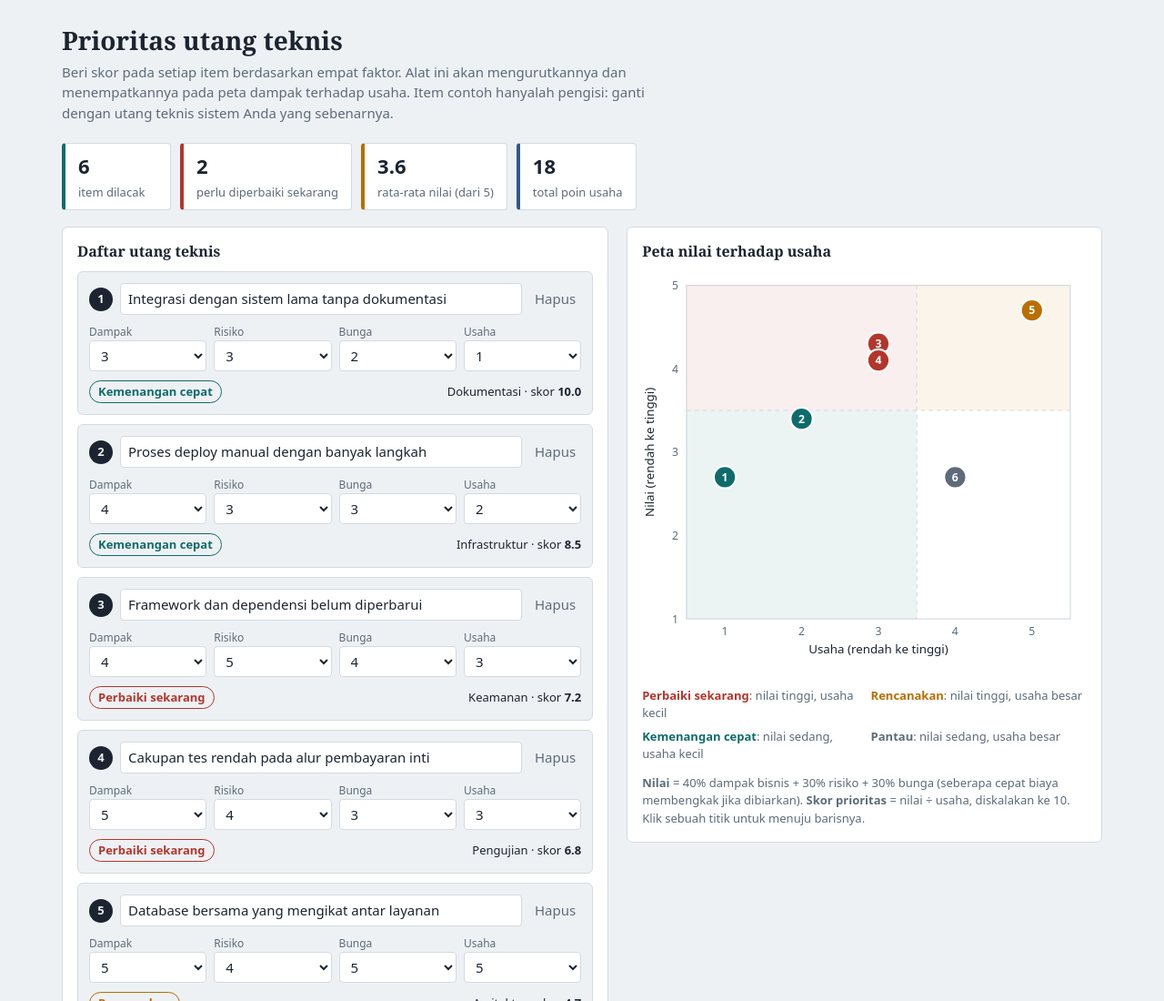
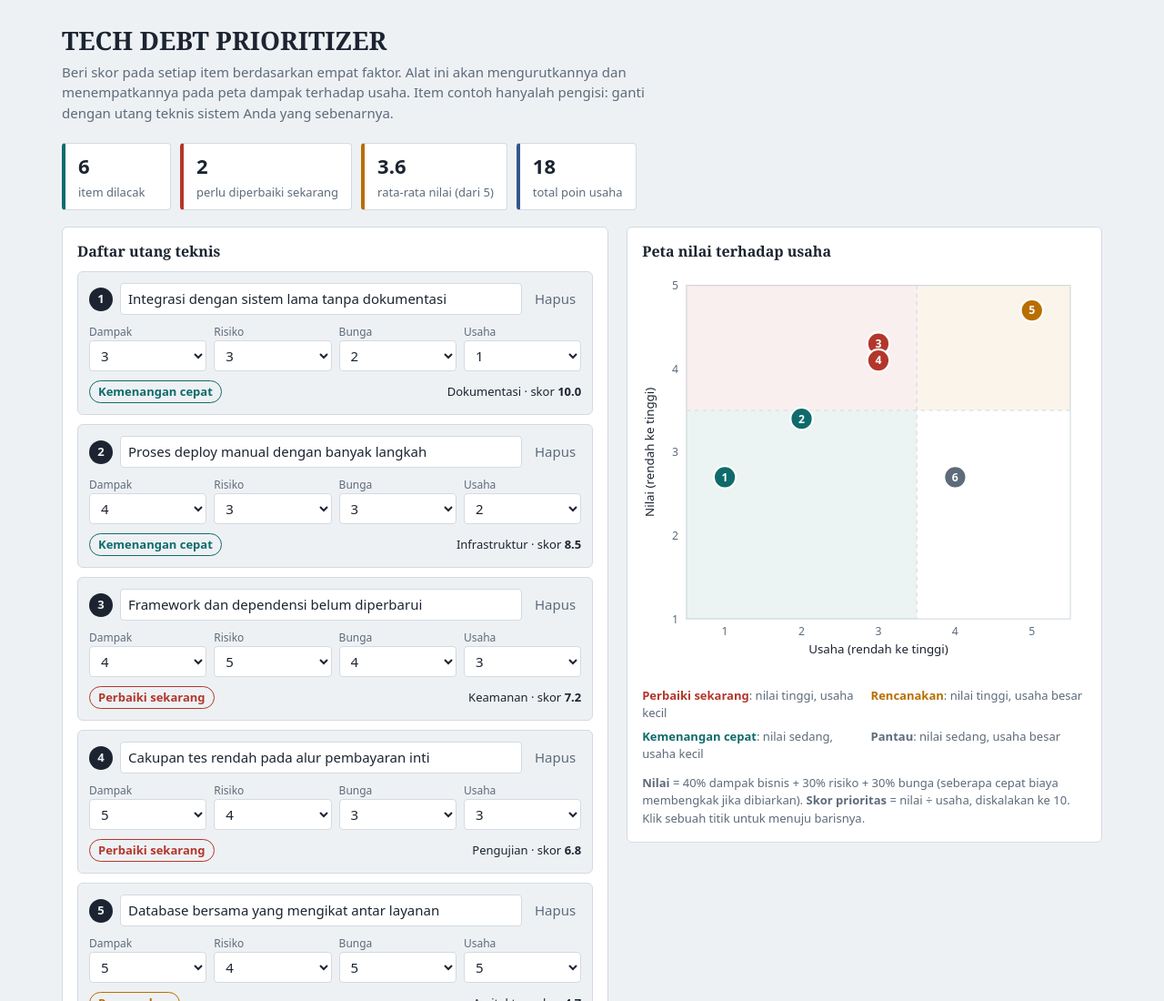
Before and after one commit to elibomsdnegel206-ops/PRIORITAS-UTANG-TEKSNIS, a plain HTML site: page index.html in a window 1280 px wide. Shown: the top 1100 px of the page at 91% size. Drawn offline with Linux system fonts and the light colour scheme.

Commit message:
Update index.html

```diff
--- a/index.html
+++ b/index.html
@@ -46,7 +46,7 @@ svg{width:100%;height:auto;display:block}
 </head>
 <body>
 <main>
-<h1>Prioritas utang teknis</h1>
+<h1>TECH DEBT PRIORITIZER</h1>
 <p class="sub">Beri skor pada setiap item berdasarkan empat faktor. Alat ini akan mengurutkannya dan menempatkannya pada peta dampak terhadap usaha. Item contoh hanyalah pengisi: ganti dengan utang teknis sistem Anda yang sebenarnya.</p>
 
 <div class="stats" id="stats"></div>
```
